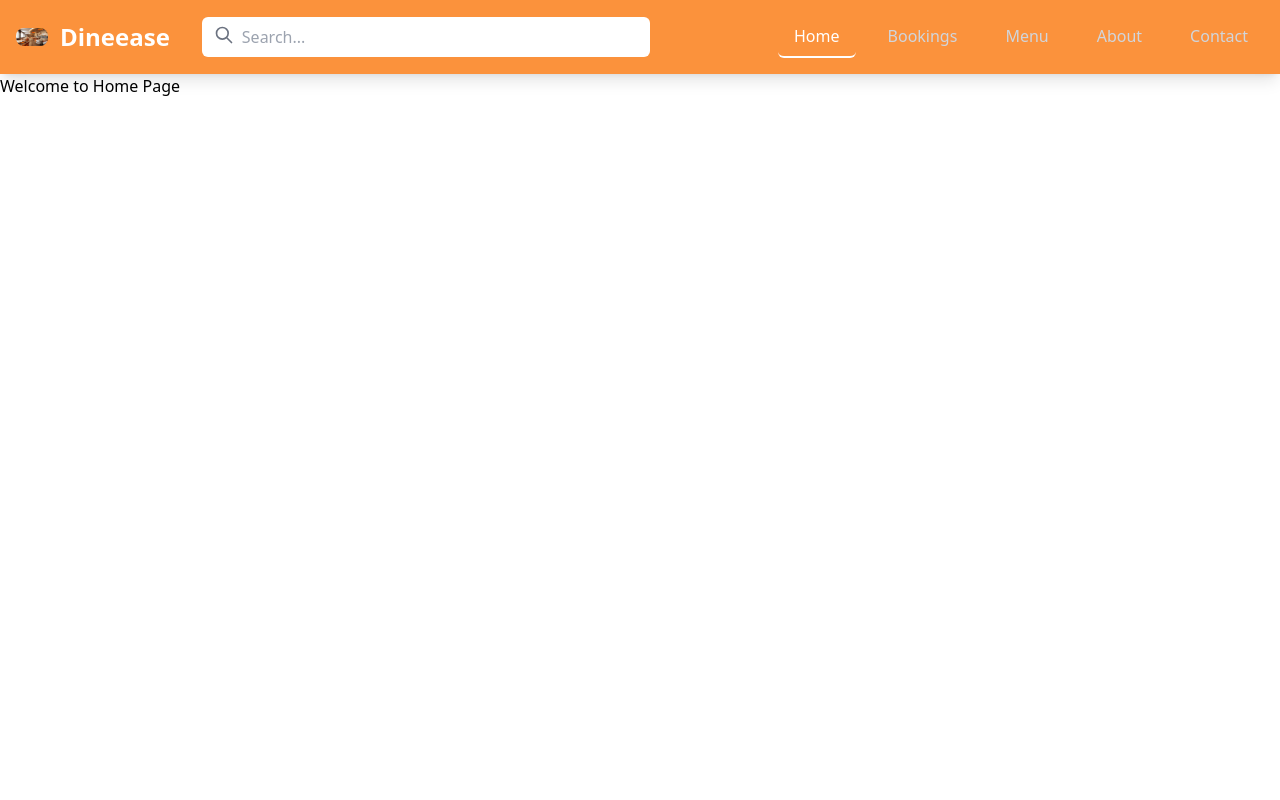
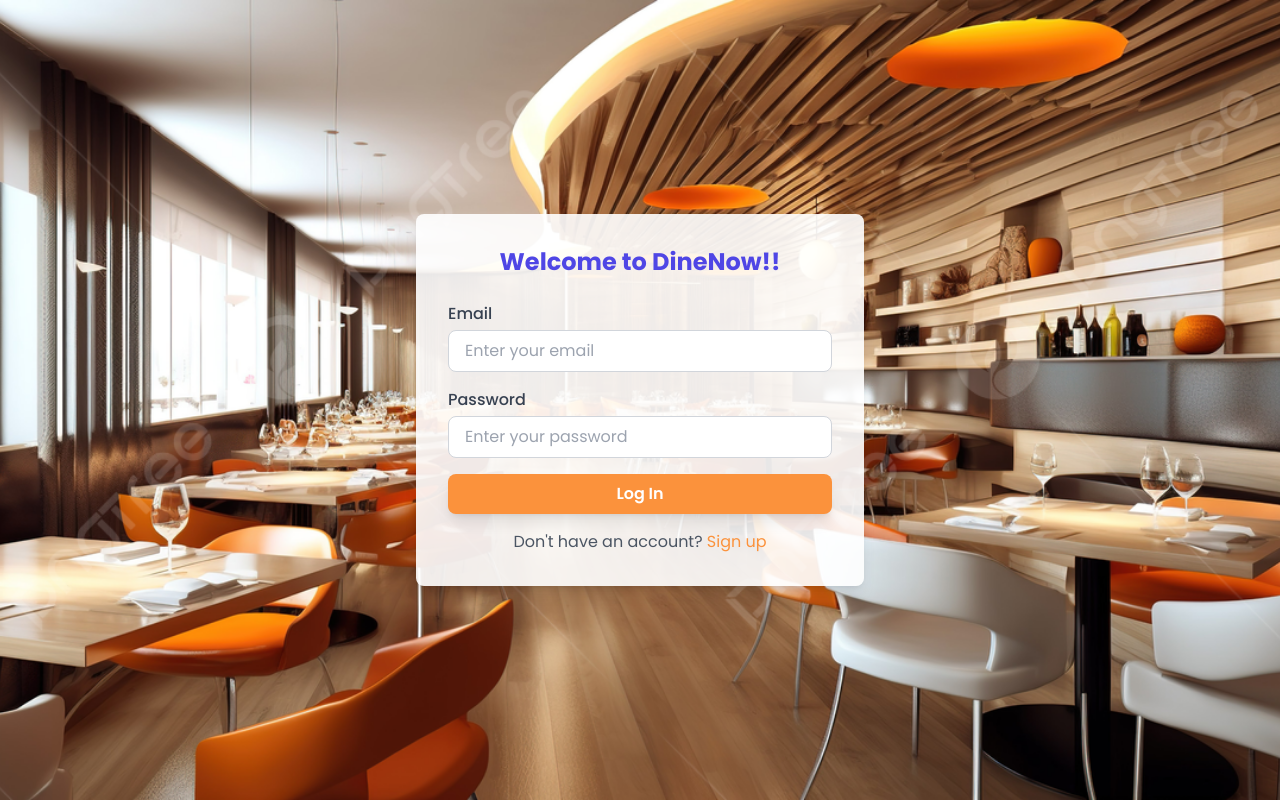
Before and after one commit to ragul66/dineeasefinal, a React (Vite) app in the folder clientside/: page / in a window 1280 px wide. Built offline with nearby package versions, Linux system fonts and the light colour scheme.

Commit message:
updated clientside

```diff
--- a/clientside/index.html
+++ b/clientside/index.html
@@ -9,6 +9,12 @@
     />
     <meta name="viewport" content="width=device-width, initial-scale=1.0" />
     <title>Dineease</title>
+    <link rel="preconnect" href="https://fonts.googleapis.com" />
+    <link rel="preconnect" href="https://fonts.gstatic.com" crossorigin />
+    <link
+      href="https://fonts.googleapis.com/css2?family=Poppins:ital,wght@0,100;0,200;0,300;0,400;0,500;0,600;0,700;0,800;0,900;1,100;1,200;1,300;1,400;1,500;1,600;1,700;1,800;1,900&display=swap"
+      rel="stylesheet"
+    />
   </head>
   <body>
     <div id="root"></div>
--- a/clientside/package.json
+++ b/clientside/package.json
@@ -11,6 +11,7 @@
   },
   "dependencies": {
     "@heroicons/react": "^1.0.6",
+    "lucide-react": "^0.454.0",
     "react": "^18.3.1",
     "react-dom": "^18.3.1",
     "react-router-dom": "^6.27.0"
--- a/clientside/src/Pages/Home.jsx
+++ b/clientside/src/Pages/Home.jsx
@@ -1,5 +1,4 @@
 import React from "react";
-import Navbar from "../components/Navbar";
 
 const Home = () => {
   return (
--- a/clientside/src/Pages/Login.jsx
+++ b/clientside/src/Pages/Login.jsx
@@ -3,13 +3,13 @@
 const Login = () => {
   return (
     <div
-      className="min-h-screen flex items-center justify-center bg-cover bg-center p-2"
+      className="min-h-screen flex items-center justify-center bg-cover bg-center p-2 font-primary"
       style={{
         backgroundImage: "url('../src/assets/Admin Back1.jpg')",
       }}
     >
       <div className="bg-white bg-opacity-90 p-8 rounded-lg shadow-lg w-full max-w-md ">
-        <h2 className="text-2xl font-bold text-center text-gray-800 mb-6">
+        <h2 className="text-2xl font-bold text-center text-indigo-600 mb-6">
           Welcome to DineNow!!
         </h2>
         <form className="space-y-4">
--- a/clientside/src/components/Navbar.jsx
+++ b/clientside/src/components/Navbar.jsx
@@ -1,119 +1,145 @@
 import React, { useState } from "react";
-import { NavLink } from "react-router-dom";
-import { MenuIcon, XIcon, SearchIcon } from "@heroicons/react/outline";
+import {
+  Menu,
+  X,
+  User,
+  Search,
+  ShoppingBag,
+  Home,
+  CalendarCheck,
+  UtensilsCrossed,
+  Image,
+  Info,
+  Phone,
+  Star,
+} from "lucide-react";
+import { NavLink, useLocation } from "react-router-dom"; // Import NavLink and useLocation
 
 const Navbar = () => {
-  const [isOpen, setIsOpen] = useState(false);
+  const [isMenuOpen, setIsMenuOpen] = useState(false);
+  const location = useLocation(); // Get the current location
 
-  const toggleMenu = () => {
-    setIsOpen(!isOpen);
-  };
-
-  const navLinks = [
-    { name: "Home", path: "/" },
-    { name: "Bookings", path: "/bookings" },
-    { name: "Menu", path: "/menu" },
-    { name: "About", path: "/about" },
-    { name: "Contact", path: "/contact" },
+  const menuItems = [
+    { label: "Home", path: "/", icon: Home },
+    { label: "Book Now", path: "/booking", icon: CalendarCheck },
+    { label: "Restaurants", path: "/restaurants", icon: UtensilsCrossed },
+    { label: "Special Events", path: "/events", icon: Star }, // Updated icon
+    { label: "Gallery", path: "/gallery", icon: Image },
+    { label: "About Us", path: "/about", icon: Info },
+    { label: "Contact", path: "/contact", icon: Phone },
   ];
 
   return (
-    <header className="bg-orange-400 text-white shadow-lg">
-      <div className="container mx-auto px-4 py-4 flex justify-between items-center lg:border-b-0 border-b-2 border-gray-400">
-        {/* Logo and Company Name */}
-        <div className="flex items-center space-x-3">
-          <div className="w-8 h-8 flex items-center rounded-full">
-            <img
-              className="rounded-lg"
-              src="../src/assets/Admin Back1.jpg"
-              alt="Dineease Logo"
-            />
+    <nav className="bg-white shadow-md font-primary">
+      <div className="max-w-7xl mx-auto px-4">
+        <div className="flex justify-between items-center h-16">
+          {/* Logo */}
+          <div className="flex-shrink-0 flex items-center">
+            <span className="text-2xl font-bold text-indigo-600">Dineease</span>
           </div>
-          <NavLink to="/" className="text-2xl font-bold text-white">
-            Dineease
-          </NavLink>
-        </div>
 
-        {/* Desktop Search Bar (hidden on mobile) */}
-        <div className="hidden md:flex flex-grow items-center mx-8">
-          <div className="relative w-full max-w-md">
-            <input
-              type="text"
-              placeholder="Search..."
-              className="w-full py-2 pl-10 pr-4 rounded-md text-gray-800"
-            />
-            <SearchIcon className="absolute left-3 top-2 w-5 h-5 text-gray-500" />
+          {/* Desktop Menu */}
+          <div className="hidden md:flex items-center space-x-6">
+            {menuItems.map((item) => {
+              const IconComponent = item.icon;
+              return (
+                <NavLink
+                  key={item.label}
+                  to={item.path}
+                  className={({ isActive }) =>
+                    `flex items-center space-x-1 px-3 py-2 rounded-md text-sm font-medium transition-colors duration-200 group ${
+                      isActive
+                        ? "text-blue-600 bg-gray-100"
+                        : "text-gray-600 hover:text-blue-600"
+                    }`
+                  }
+                >
+                  <IconComponent className="h-4 w-4 group-hover:scale-110 transition-transform duration-200" />
+                  <span>{item.label}</span>
+                </NavLink>
+              );
+            })}
+          </div>
+
+          {/* Right side icons */}
+          <div className="hidden md:flex items-center space-x-4">
+            <button className="p-2 hover:bg-gray-100 rounded-full transition-colors duration-200">
+              <Search className="h-5 w-5 text-gray-600" />
+            </button>
+            <button className="p-2 hover:bg-gray-100 rounded-full transition-colors duration-200">
+              <User className="h-5 w-5 text-gray-600" />
+            </button>
+            <button className="p-2 hover:bg-gray-100 rounded-full transition-colors duration-200 relative">
+              <ShoppingBag className="h-5 w-5 text-gray-600" />
+              <span className="absolute -top-1 -right-1 bg-blue-600 text-white text-xs rounded-full h-4 w-4 flex items-center justify-center">
+                0
+              </span>
+            </button>
+          </div>
+
+          {/* Mobile menu button */}
+          <div className="md:hidden flex items-center">
+            <button
+              onClick={() => setIsMenuOpen(!isMenuOpen)}
+              className="inline-flex items-center justify-center p-2 rounded-md text-gray-600 hover:bg-gray-100 transition-colors duration-200"
+            >
+              {isMenuOpen ? (
+                <X className="h-6 w-6" />
+              ) : (
+                <Menu className="h-6 w-6" />
+              )}
+            </button>
           </div>
         </div>
-
-        {/* Mobile Search Bar (visible on mobile only) */}
-        <div className="flex items-center md:hidden">
-          <div className="relative mr-4">
-            <input
-              type="text"
-              placeholder="Search..."
-              className="py-2 pl-10 pr-4 rounded-md text-gray-800 w-40"
-            />
-            <SearchIcon className="absolute left-3 top-2 w-5 h-5 text-gray-500" />
-          </div>
-
-          {/* Mobile Menu Toggle */}
-          <button
-            onClick={toggleMenu}
-            className="text-gray-300 focus:outline-none"
-          >
-            {isOpen ? (
-              <XIcon className="w-6 h-6" />
-            ) : (
-              <MenuIcon className="w-6 h-6" />
-            )}
-          </button>
-        </div>
-
-        {/* Desktop Links */}
-        <nav className="hidden md:flex space-x-4">
-          {navLinks.map((link) => (
-            <NavLink
-              key={link.name}
-              to={link.path}
-              className={({ isActive }) =>
-                `px-4 py-2 font-medium rounded-md transition ${
-                  isActive
-                    ? "text-white border-b-2 border-white"
-                    : "text-gray-300 hover:text-white"
-                }`
-              }
-            >
-              {link.name}
-            </NavLink>
-          ))}
-        </nav>
       </div>
 
-      {/* Mobile Links */}
-      {isOpen && (
-        <nav className="md:hidden bg-orange-400">
-          <div className="container mx-auto px-4 py-2 flex flex-col space-y-4">
-            {navLinks.map((link) => (
-              <NavLink
-                key={link.name}
-                to={link.path}
-                onClick={toggleMenu}
-                className={({ isActive }) =>
-                  `block px-4 py-2 font-medium rounded-md transition ${
-                    isActive
-                      ? "text-white border-b-2 border-white w-fit"
-                      : "text-gray-300 hover:text-white"
-                  }`
-                }
-              >
-                {link.name}
-              </NavLink>
-            ))}
+      {/* Mobile menu */}
+      {isMenuOpen && (
+        <div className="md:hidden">
+          <div className="px-2 pt-2 pb-3 space-y-1">
+            {menuItems.map((item) => {
+              const IconComponent = item.icon;
+              return (
+                <NavLink
+                  key={item.label}
+                  to={item.path}
+                  className={({ isActive }) =>
+                    `flex items-center space-x-2 px-3 py-2 rounded-md text-base font-medium transition-colors duration-200 ${
+                      isActive
+                        ? "text-blue-600 bg-gray-100"
+                        : "text-gray-600 hover:text-blue-600 hover:bg-gray-100"
+                    }`
+                  }
+                >
+                  <IconComponent className="h-5 w-5" />
+                  <span>{item.label}</span>
+                </NavLink>
+              );
+            })}
           </div>
-        </nav>
+          {/* Mobile icons */}
+          <div className="px-4 py-3 border-t border-gray-200">
+            <div className="flex items-center justify-around">
+              <button className="flex flex-col items-center space-y-1 p-2 hover:bg-gray-100 rounded-md transition-colors duration-200">
+                <Search className="h-5 w-5 text-gray-600" />
+                <span className="text-xs text-gray-600">Search</span>
+              </button>
+              <button className="flex flex-col items-center space-y-1 p-2 hover:bg-gray-100 rounded-md transition-colors duration-200">
+                <User className="h-5 w-5 text-gray-600" />
+                <span className="text-xs text-gray-600">Profile</span>
+              </button>
+              <button className="flex flex-col items-center space-y-1 p-2 hover:bg-gray-100 rounded-md transition-colors duration-200 relative">
+                <ShoppingBag className="h-5 w-5 text-gray-600" />
+                <span className="text-xs text-gray-600">Bookings</span>
+                <span className="absolute -top-1 right-1 bg-blue-600 text-white text-xs rounded-full h-4 w-4 flex items-center justify-center">
+                  0
+                </span>
+              </button>
+            </div>
+          </div>
+        </div>
       )}
-    </header>
+    </nav>
   );
 };
 
--- a/clientside/src/main.jsx
+++ b/clientside/src/main.jsx
@@ -11,7 +11,7 @@
 
 const router = createBrowserRouter([
   {
-    path: "/login",
+    path: "/",
     element: <Login />,
   },
   {
@@ -22,7 +22,7 @@
     element: <Layout />,
     children: [
       {
-        path: "/",
+        path: "/home",
         element: <Home />,
       },
     ],
--- a/clientside/tailwind.config.js
+++ b/clientside/tailwind.config.js
@@ -2,7 +2,11 @@
 module.exports = {
   content: ["./src/**/*.{html,js,jsx}"],
   theme: {
-    extend: {},
+    extend: {
+      fontFamily: {
+        primary: ["Poppins", "serif"],
+      },
+    },
   },
   plugins: [],
 };
```
Also changed, not shown: 2 other files (tests, documents, lock files or other folders).
